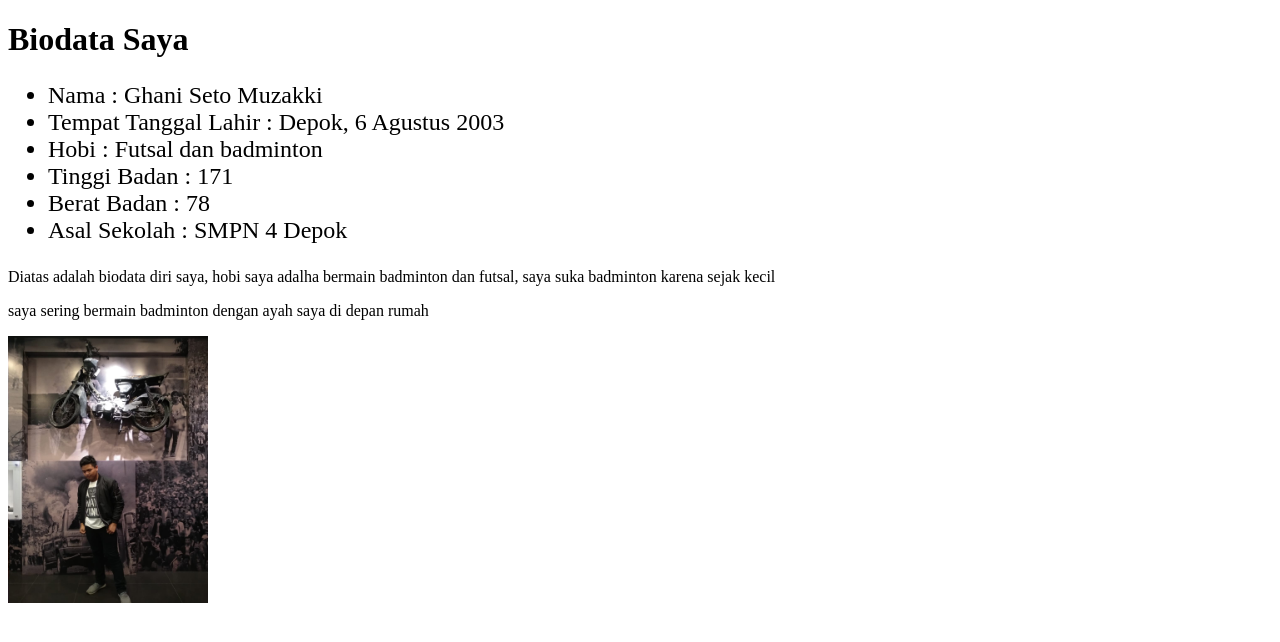
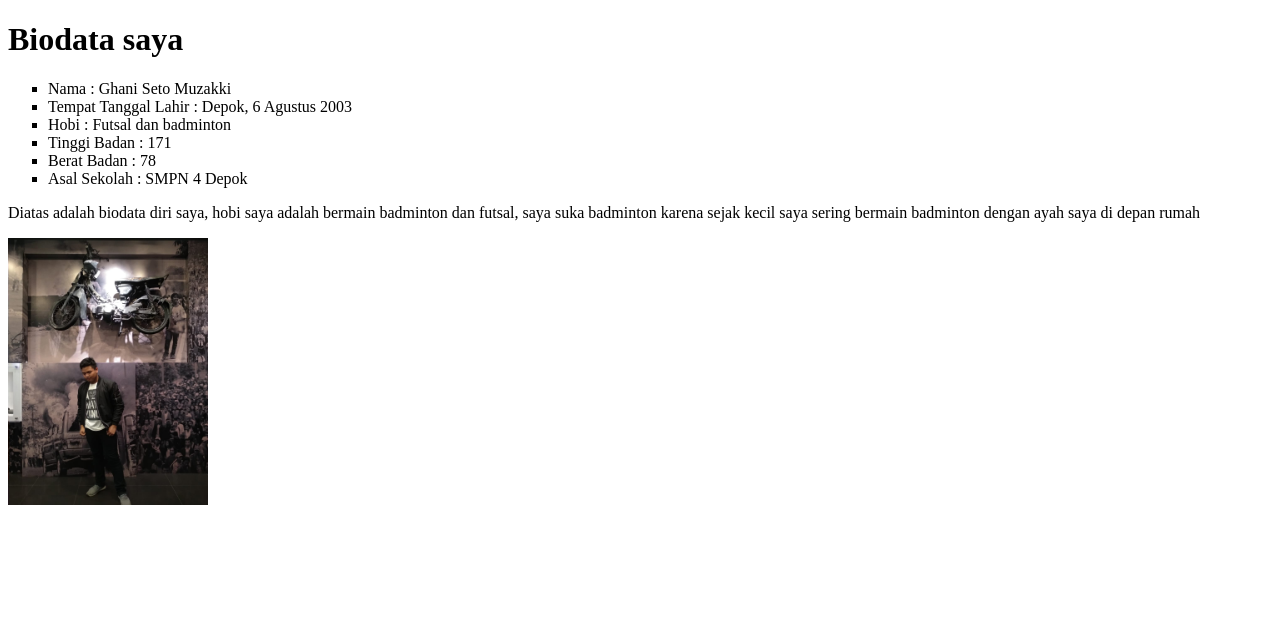
Before and after one commit to Ghaniseto/Ghaniseto.github.io, a plain HTML site: page index.html in a window 1280 px wide. Drawn offline with Linux system fonts and the light colour scheme.

Commit message:
Update index.html

```diff
--- a/index.html
+++ b/index.html
@@ -2,19 +2,25 @@
 <html>
   <head>
     <title>The One of XI.3 Student Biodata</title>
+    <link rel="stylesheet" type="text/css" href="styles.css" />
   </head>
   <body>
-	<h1>Biodata Saya</h1>
-	<ul style="font-size: 150%">
-			<li>Nama :  Ghani Seto Muzakki</li>
+    <header>
+      <h1>Biodata saya</h1>
+    </header>
+    <ul type="square">
+      <li>Nama : Ghani Seto Muzakki</li>
       <li>Tempat Tanggal Lahir : Depok, 6 Agustus 2003</li>
       <li>Hobi : Futsal dan badminton</li>
       <li>Tinggi Badan : 171</li>
       <li>Berat Badan : 78</li>
       <li>Asal Sekolah : SMPN 4 Depok</li>
     </ul>
-	<p> Diatas adalah biodata diri saya, hobi saya adalha bermain badminton dan futsal, saya suka badminton karena sejak kecil</p>
-	<p> saya sering bermain badminton dengan ayah saya di depan rumah</p>
-<img src="seto.jpg" width="200">
+    <p>
+      Diatas adalah biodata diri saya, hobi saya adalah bermain badminton dan
+      futsal, saya suka badminton karena sejak kecil saya sering bermain
+      badminton dengan ayah saya di depan rumah
+    </p>
+    <img src="seto.jpg" width="200" />
   </body>
 </html>
```
Lines whose indentation alone changed are shown as unchanged.
